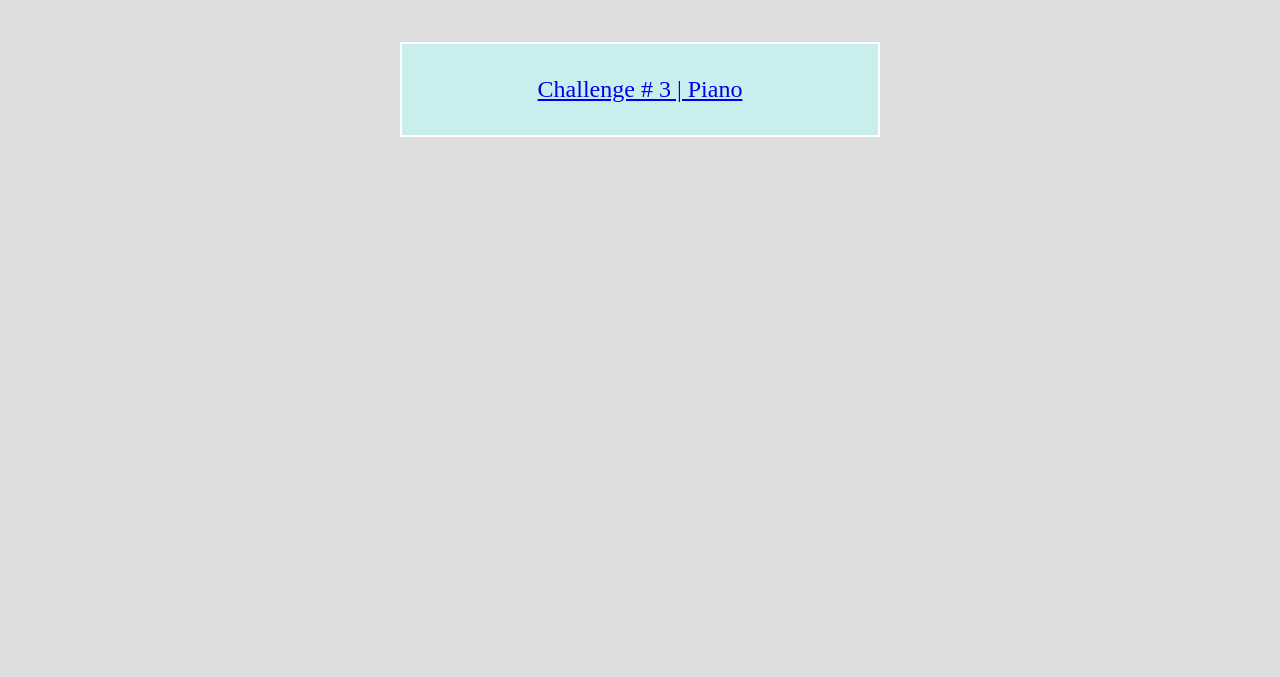
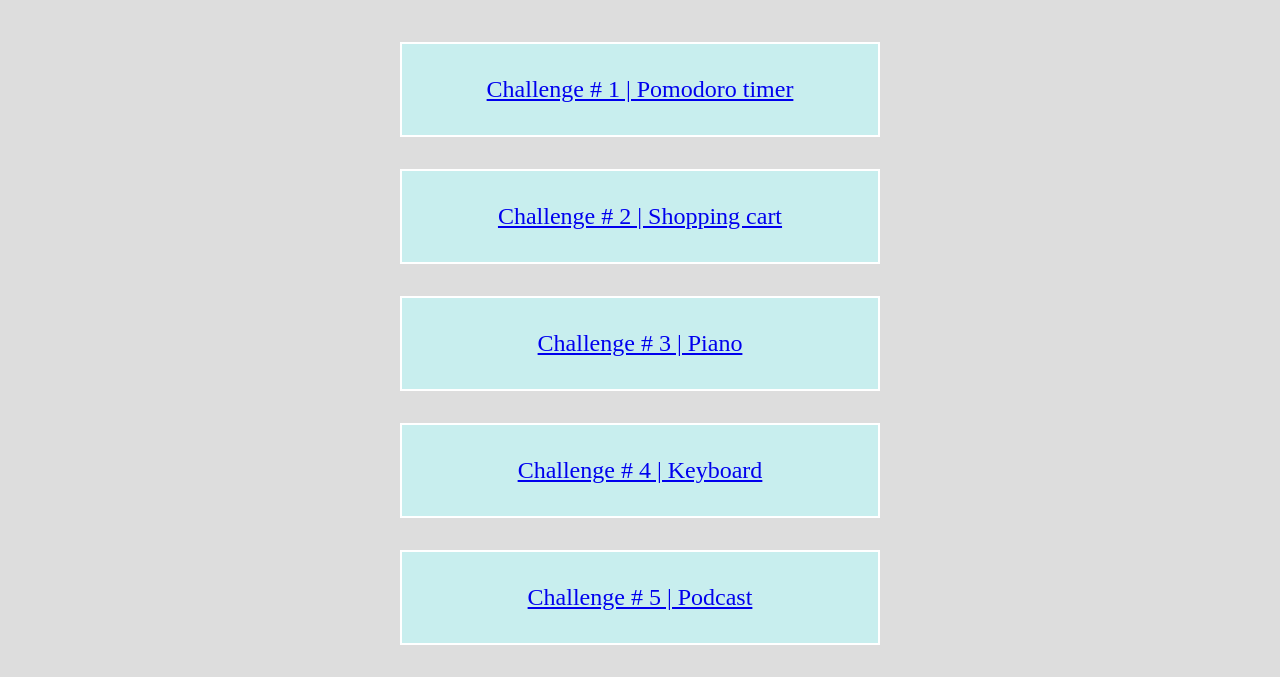
Before and after one commit to Shouryamup/caw-javascript-challenges, a plain HTML site: page index.html in a window 1280 px wide. Shown: the part 355-1032 px from the top of the page. Before the commit the page ends 800 px from the top, so only its background shows below. Drawn offline with Linux system fonts and the light colour scheme.

Commit message:
made changes to index file

```diff
--- a/index.html
+++ b/index.html
@@ -20,11 +20,20 @@
 <!-- <div class="all-links"> -->
 <div class ="all-links">
     <div class="links">
+        <a href="challenge-1\index.html">Challenge # 1 | Pomodoro timer</a>
+    </div>
+    <div class="links">
+        <a href="challenge-2\index.html">Challenge # 2 | Shopping cart</a>
+    </div>
+    <div class="links">
         <a href="challenge-3\index.html">Challenge # 3 | Piano</a>
     </div>
-        <!-- <div class="links">
-            <a href=" ">Challenge  2 </a>
-        </div> -->
+    <div class="links">
+        <a href="challenge-4\index.html">Challenge # 4 | Keyboard</a>
+    </div>
+    <div class="links">
+        <a href="challenge-5\index.html">Challenge # 5 | Podcast</a>
+    </div>
 </div>
 <!-- </div> -->
 
```
